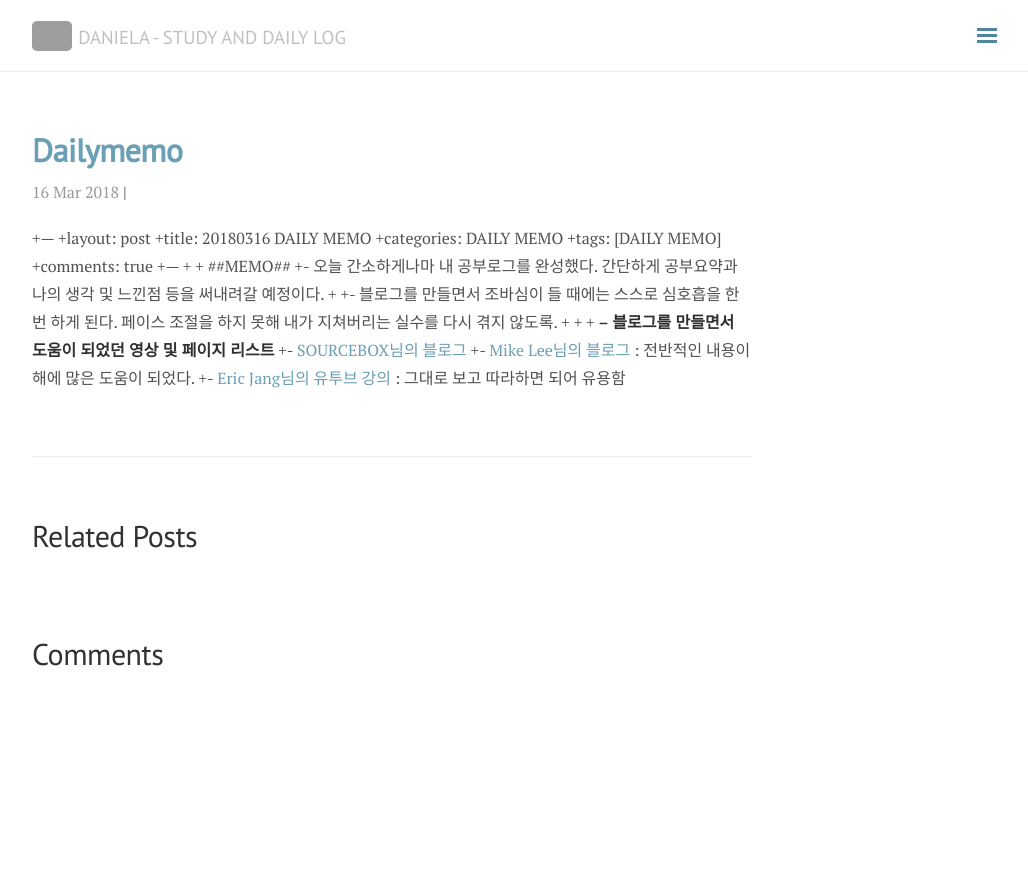
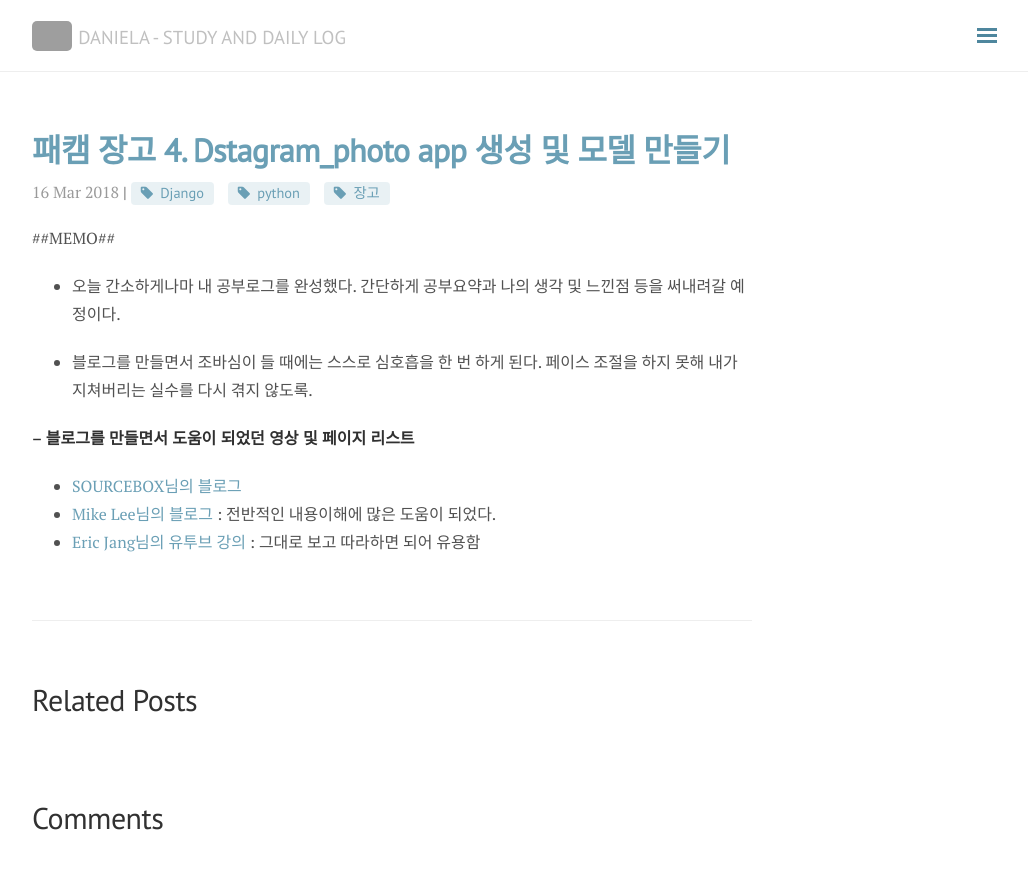
Before and after one commit to DongmeeKim/DongmeeKim.github.io, a Jekyll site: the page built from _posts/2018-03-16-Dailymemo.md, in a window 1280 px wide. Shown: the top 869 px of the page, without its empty margins (248-1276 px from the left). Built offline with Jekyll 4.4.1, drawn with Linux system fonts in a browser that asks for light colours; nearby versions of some CDN libraries; our own code applies the rules of GitHub Pages for plain Markdown files; comment, search, counter and statistics services are not loaded; grey boxes are pictures that could not be loaded.

Commit message:
블로그 보스팅

```diff
--- a/_posts/2018-03-16-Dailymemo.md
+++ b/_posts/2018-03-16-Dailymemo.md
@@ -1,20 +1,19 @@
-+---
-+layout: post
-+title: 20180316 DAILY MEMO
-+categories: DAILY MEMO
-+tags: [DAILY MEMO]
-+comments: true
-+---
-+
-+
+---
+layout: post
+title: 패캠 장고 4. Dstagram_photo app 생성 및 모델 만들기
+categories: Django
+tags: [Django, python, 장고]
+comments: true
+---
+
+
 ##MEMO##
-+- 오늘 간소하게나마 내 공부로그를 완성했다. 간단하게 공부요약과 나의 생각 및 느낀점 등을 써내려갈 예정이다.
-+
-+- 블로그를 만들면서 조바심이 들 때에는 스스로 심호흡을 한 번 하게 된다. 페이스 조절을 하지 못해 내가 지쳐버리는 실수를 다시 겪지 않도록.
-+
-+
-+
+- 오늘 간소하게나마 내 공부로그를 완성했다. 간단하게 공부요약과 나의 생각 및 느낀점 등을 써내려갈 예정이다.
+
+- 블로그를 만들면서 조바심이 들 때에는 스스로 심호흡을 한 번 하게 된다. 페이스 조절을 하지 못해 내가 지쳐버리는 실수를 다시 겪지 않도록.
+
+
 **-- 블로그를 만들면서 도움이 되었던 영상 및 페이지 리스트**
-+- [SOURCEBOX님의 블로그](http://emflant.tistory.com/135)
-+- [Mike Lee님의 블로그](https://leemun1.github.io/webdev/2017/06/19/jekyll-github-pages-1/) : 전반적인 내용이해에 많은 도움이 되었다.
-+- [Eric Jang님의 유투브 강의](https://www.youtube.com/watch?v=eVc3S5wk18o&t=6s) : 그대로 보고 따라하면 되어 유용함
+- [SOURCEBOX님의 블로그](http://emflant.tistory.com/135)
+- [Mike Lee님의 블로그](https://leemun1.github.io/webdev/2017/06/19/jekyll-github-pages-1/) : 전반적인 내용이해에 많은 도움이 되었다.
+- [Eric Jang님의 유투브 강의](https://www.youtube.com/watch?v=eVc3S5wk18o&t=6s) : 그대로 보고 따라하면 되어 유용함
```
